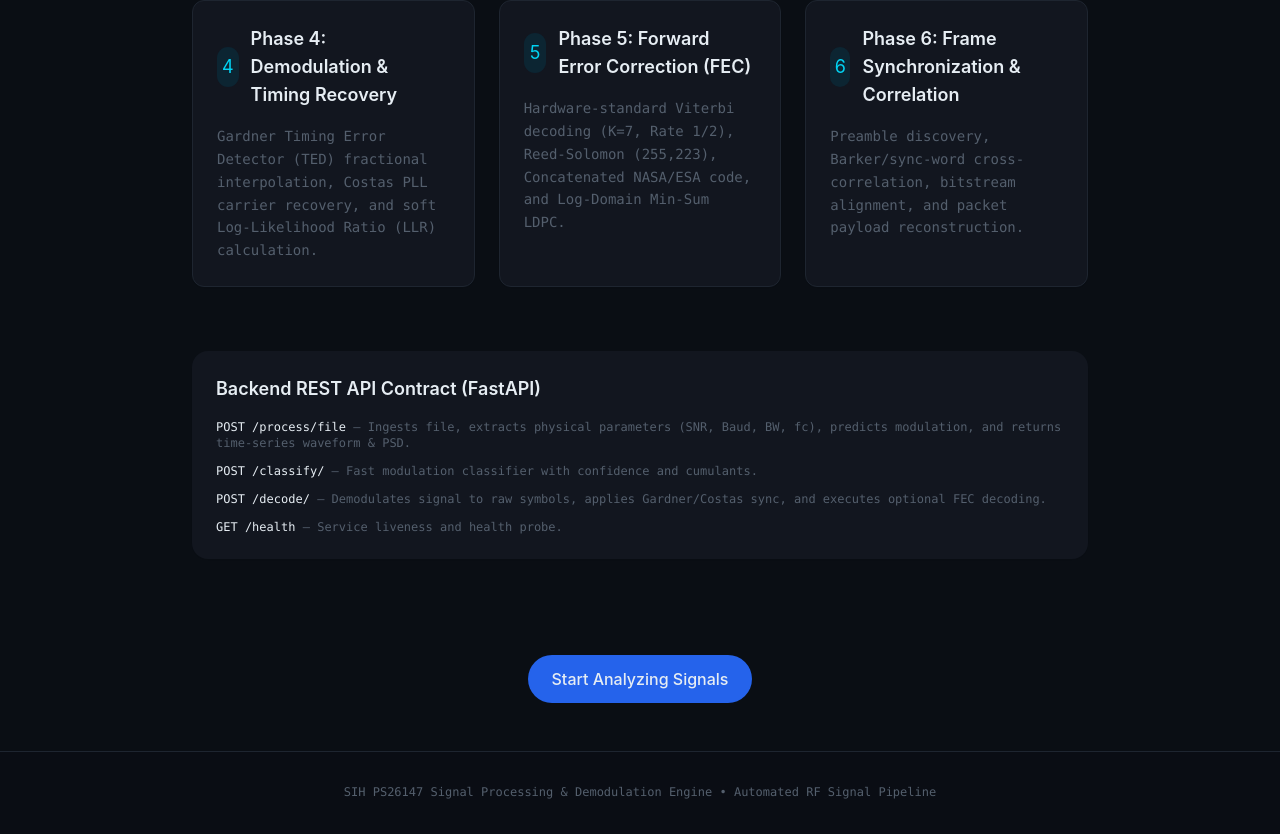
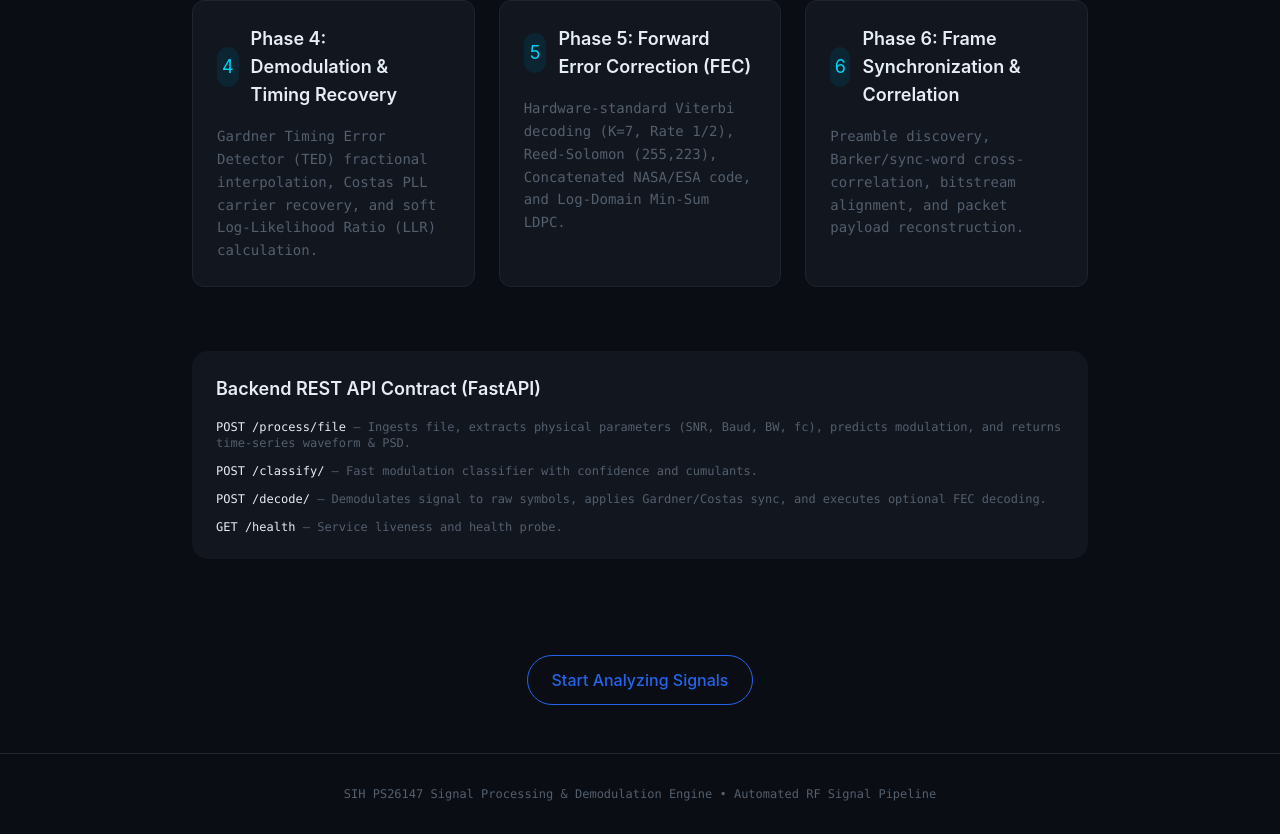
Before and after one commit to mks-Roald/ps26147_toolkit, a Next.js app in the folder frontend/: page /about in a window 1280 px wide. Shown: the part 592-1426 px from the top of the page. Built offline with nearby package versions, Linux system fonts and the light colour scheme.

Commit message:
fix: change button to outline style with blue color Co-Authored-By: Claude Code <noreply@anthropic.com>

```diff
--- a/frontend/app/about/page.tsx
+++ b/frontend/app/about/page.tsx
@@ -85,7 +85,7 @@ export default function About() {
 
       {/* CTA */}
       <div className="text-center pt-8">
-        <Link href="/" className="inline-flex items-center space-x-2 px-6 py-3 rounded-pill bg-[#2563eb] text-on-primary font-geist font-weight-500 hover:bg-[#2563eb]/90 transition-all duration-200">
+        <Link href="/" className="inline-flex items-center space-x-2 px-6 py-3 rounded-pill border border-[#2563eb] text-[#2563eb] font-geist font-weight-500 hover:bg-[#2563eb]/10 transition-all duration-200">
           Start Analyzing Signals
         </Link>
       </div>
```
